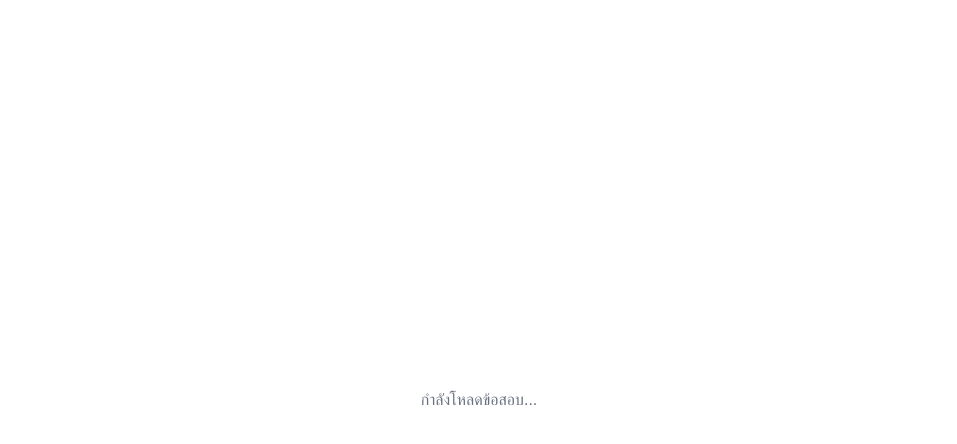
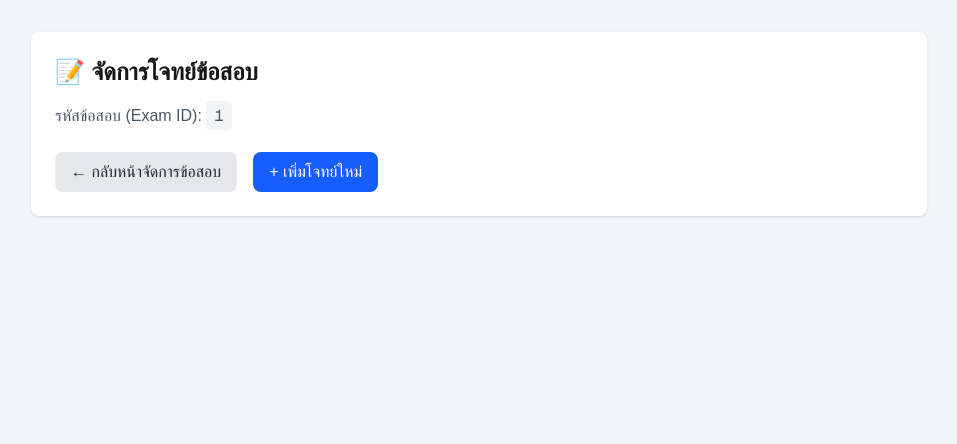
Before and after one commit to raviut-max/online-exam-system, a Next.js app: page /student/exam/1 in a window 1280 px wide. Before the commit this address had no page. Shown: the top 444 px of the page, without its empty margins (161-1118 px from the left). Built offline with nearby package versions, Linux system fonts and the light colour scheme.

Commit message:
fix: แก้ไขไฟล์วางผิดที่และแก้ไข Next.js build error

```diff
--- a/app/student/exam/[id]/page.tsx
+++ b/app/student/exam/[id]/page.tsx
@@ -1,26 +1,32 @@
-import { Suspense } from 'react'
-import ExamClient from './ExamClient'
+'use client'
+import { useRouter, useParams } from 'next/navigation'
 
-// ⭐ แก้ Build Error: บอก Next.js ว่าหน้านี้ต้อง render แบบ dynamic (ไม่ prerender)
-export const instant = false
-
-export default async function ExamPage({ params }: { params: Promise<{ id: string }> }) {
-  // ⭐ อ่านค่า id จาก Dynamic Route [id]
-  const { id } = await params
+export default function AdminExamDetailPage() {
+  const router = useRouter()
+  const params = useParams()
+  const examId = params.id as string
 
   return (
-    // ⭐ ห่อ Client Component ด้วย Suspense เพื่อให้ Next.js Stream ได้
-    // และป้องกัน Hydration Mismatch จากเวลาหรือข้อมูล runtime
-    <Suspense fallback={
-      <div className="min-h-screen flex items-center justify-center bg-gray-50">
-        <div className="text-center">
-          <div className="text-4xl mb-4 animate-bounce">⏳</div>
-          <p className="text-gray-500 text-lg animate-pulse">กำลังโหลดข้อสอบ...</p>
+    <div className="min-h-screen bg-gray-100 p-8">
+      <div className="max-w-4xl mx-auto bg-white rounded-lg shadow p-6">
+        <h1 className="text-2xl font-bold mb-4">📝 จัดการโจทย์ข้อสอบ</h1>
+        <p className="text-gray-600 mb-6">รหัสข้อสอบ (Exam ID): <span className="font-mono bg-gray-100 px-2 py-1 rounded">{examId}</span></p>
+
+        <div className="flex gap-4">
+          <button
+            onClick={() => router.push('/admin/exams')}
+            className="px-4 py-2 bg-gray-200 text-gray-800 rounded-lg hover:bg-gray-300 font-medium transition"
+          >
+            ← กลับหน้าจัดการข้อสอบ
+          </button>
+          <button
+            onClick={() => alert('ฟีเจอร์เพิ่มโจทย์กำลังพัฒนาในขั้นตอนถัดไป')}
+            className="px-4 py-2 bg-blue-600 text-white rounded-lg hover:bg-blue-700 font-medium transition"
+          >
+            + เพิ่มโจทย์ใหม่
+          </button>
         </div>
       </div>
-    }>
-      {/* ส่ง examId ไปยัง Client Component */}
-      <ExamClient examId={id} />
-    </Suspense>
+    </div>
   )
 }
```
